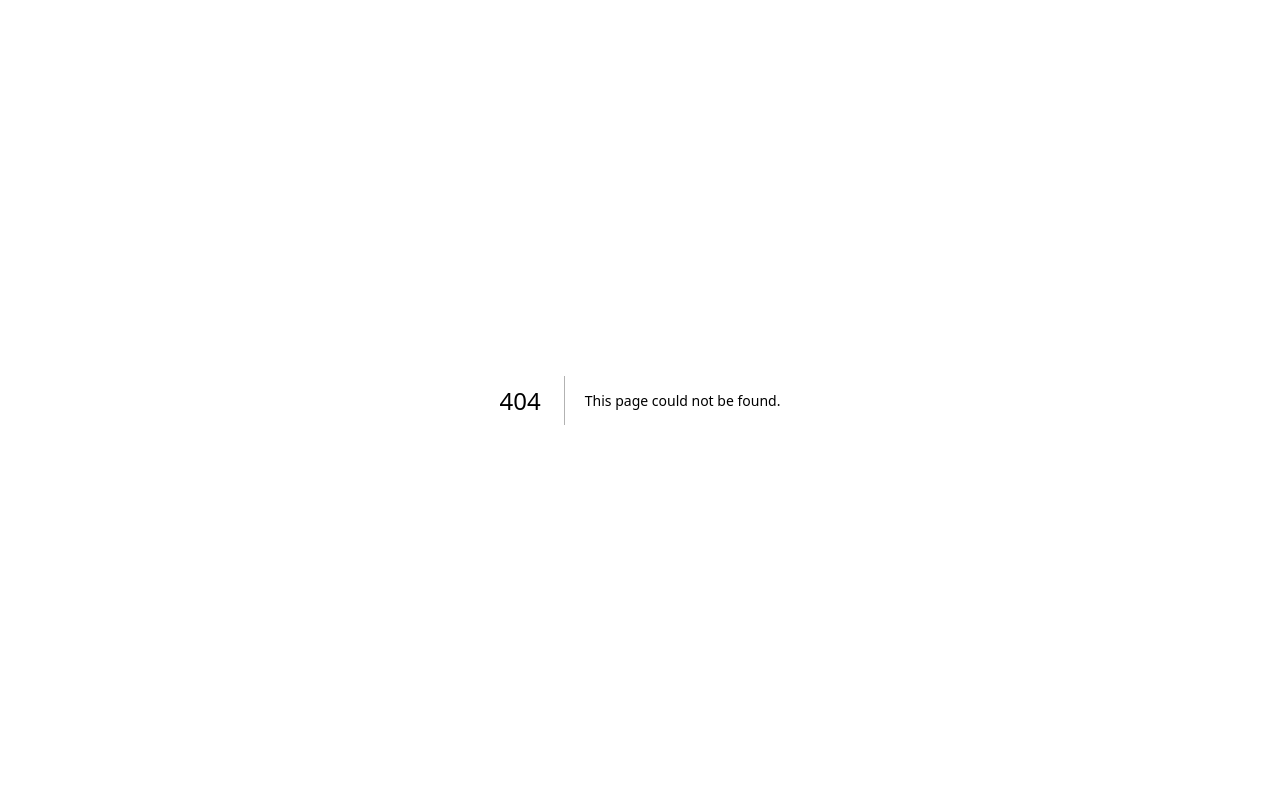
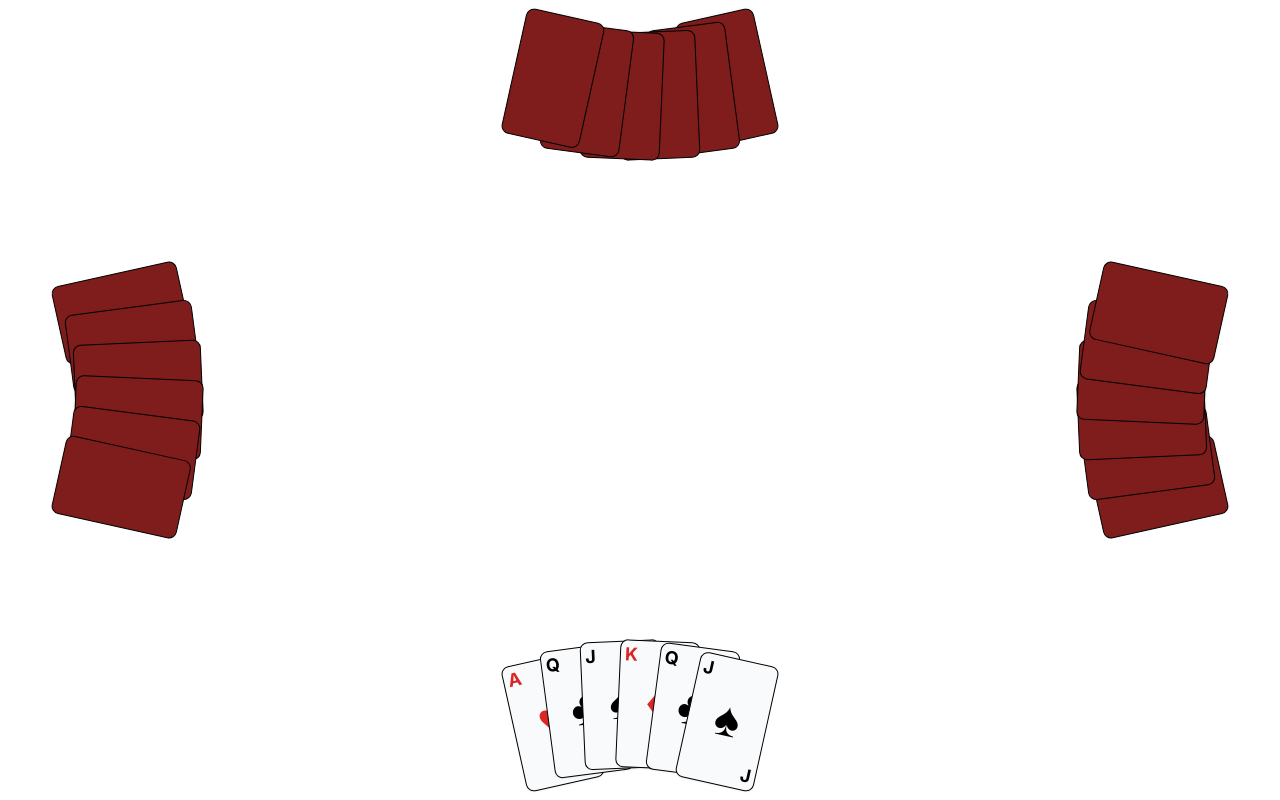
Before and after one commit to JaimeZepeda08/SixOfBadgers, a Next.js app in the folder euchreGame/frontend/: page /game in a window 1280 px wide. Before the commit this address had no page. Built offline with nearby package versions, Linux system fonts and the light colour scheme.

Commit message:
Added option to show opponent's cards

```diff
--- /dev/null
+++ b/euchreGame/frontend/src/app/game/page.tsx
@@ -0,0 +1,38 @@
+import Hand from "../../components/Hand";
+
+export default function Home() {
+  const cards = [
+    { suit: "hearts", value: "A" },
+    { suit: "clubs", value: "Q" },
+    { suit: "spades", value: "J" },
+    { suit: "diamonds", value: "K" },
+    { suit: "clubs", value: "Q" },
+    { suit: "spades", value: "J" },
+  ];
+
+  const opponents = [
+    { suit: "?", value: "?" },
+    { suit: "?", value: "?" },
+    { suit: "?", value: "?" },
+    { suit: "?", value: "?" },
+    { suit: "?", value: "?" },
+    { suit: "?", value: "?" },
+  ];
+
+  return (
+    <div className="h-screen flex justify-center items-center relative">
+      <div className="absolute bottom-8" style={{ transform: "rotate(0deg)" }}>
+        <Hand cards={cards} />
+      </div>
+      <div className="absolute left-0" style={{ transform: "rotate(90deg)" }}>
+        <Hand cards={opponents} />
+      </div>
+      <div className="absolute top-8" style={{ transform: "rotate(180deg)" }}>
+        <Hand cards={opponents} />
+      </div>
+      <div className="absolute right-0" style={{ transform: "rotate(270deg)" }}>
+        <Hand cards={opponents} />
+      </div>
+    </div>
+  );
+}
--- a/euchreGame/frontend/src/app/globals.css
+++ b/euchreGame/frontend/src/app/globals.css
@@ -1,33 +1,3 @@
 @tailwind base;
 @tailwind components;
 @tailwind utilities;
-
-:root {
-  --foreground-rgb: 0, 0, 0;
-  --background-start-rgb: 214, 219, 220;
-  --background-end-rgb: 255, 255, 255;
-}
-
-@media (prefers-color-scheme: dark) {
-  :root {
-    --foreground-rgb: 255, 255, 255;
-    --background-start-rgb: 0, 0, 0;
-    --background-end-rgb: 0, 0, 0;
-  }
-}
-
-body {
-  color: rgb(var(--foreground-rgb));
-  background: linear-gradient(
-      to bottom,
-      transparent,
-      rgb(var(--background-end-rgb))
-    )
-    rgb(var(--background-start-rgb));
-}
-
-@layer utilities {
-  .text-balance {
-    text-wrap: balance;
-  }
-}
--- a/euchreGame/frontend/src/components/Card.tsx
+++ b/euchreGame/frontend/src/components/Card.tsx
@@ -3,7 +3,26 @@ interface Card {
   value: string;
 }
 
+/**
+ * Card Component
+ *
+ * Renders a visual representation of a playing card. This component is designed to display both the suit and value of a card.
+ * It also includes styling for different card suits (hearts, diamonds, clubs, spades) and a special case for an "opponent's card",
+ * which is not shown to the player (represented by a suit and value of "?").
+ *
+ * @param {object} Card The component props
+ * @param {string} Card.suit The suit of the card. Expected values: "hearts", "diamonds", "clubs", "spades", or "?" for an opponent's hidden card.
+ * @param {string} Card.value The value of the card. Can be "A", "2" through "10", "J", "Q", "K", or "?" for an opponent's hidden card.
+ * @returns HTML representing a card
+ */
 const Card = ({ suit, value }: Card) => {
+  // opponent card - denoted by ?, and should not shown
+  if (suit === "?" && value === "?") {
+    return (
+      <div className="bg-red-900 border border-black rounded-lg h-32 w-20 shadow-sm transform transition-transform hover:scale-110 hover:shadow-2xl hover:-translate-y-3"></div>
+    );
+  }
+
   let cardColor = "";
   if (suit === "hearts" || suit === "diamonds") {
     cardColor = "red";
```
Also changed, not shown: euchreGame/frontend/src/app/page.tsx (+7 -9 lines), euchreGame/frontend/src/components/Hand.tsx (+11 -0 lines), 2 other files (tests, documents, lock files or other folders).
